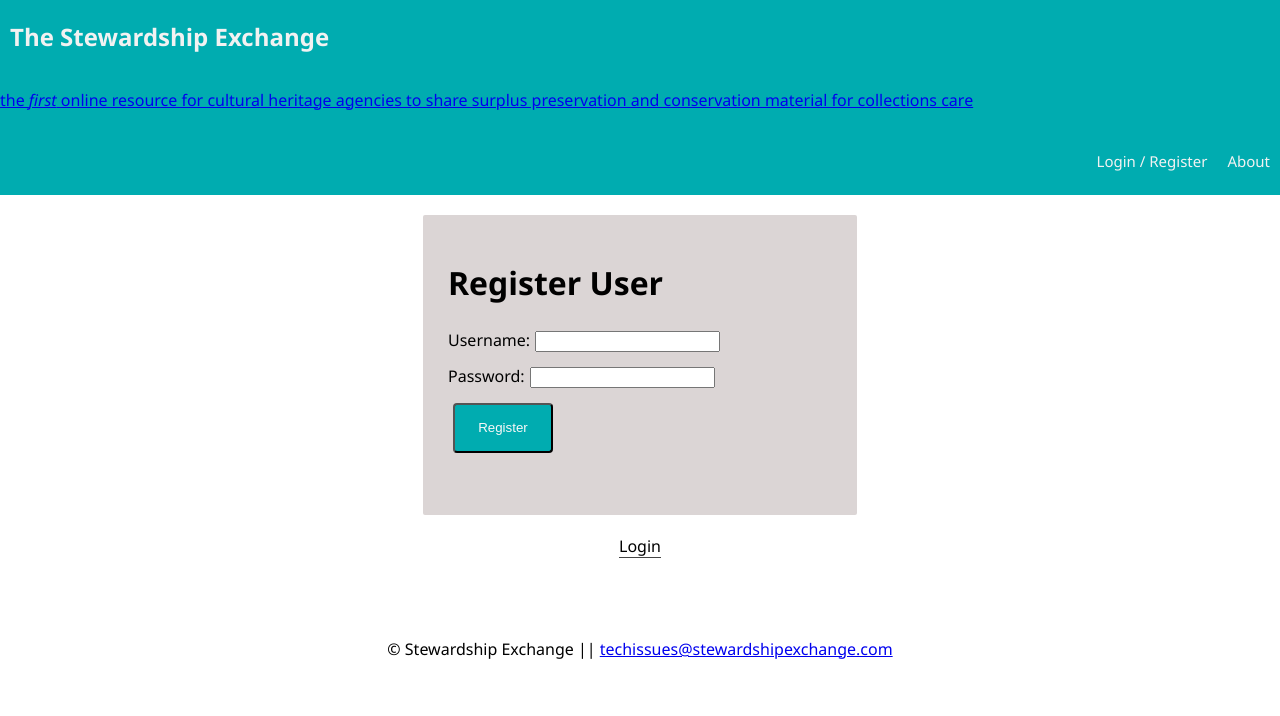
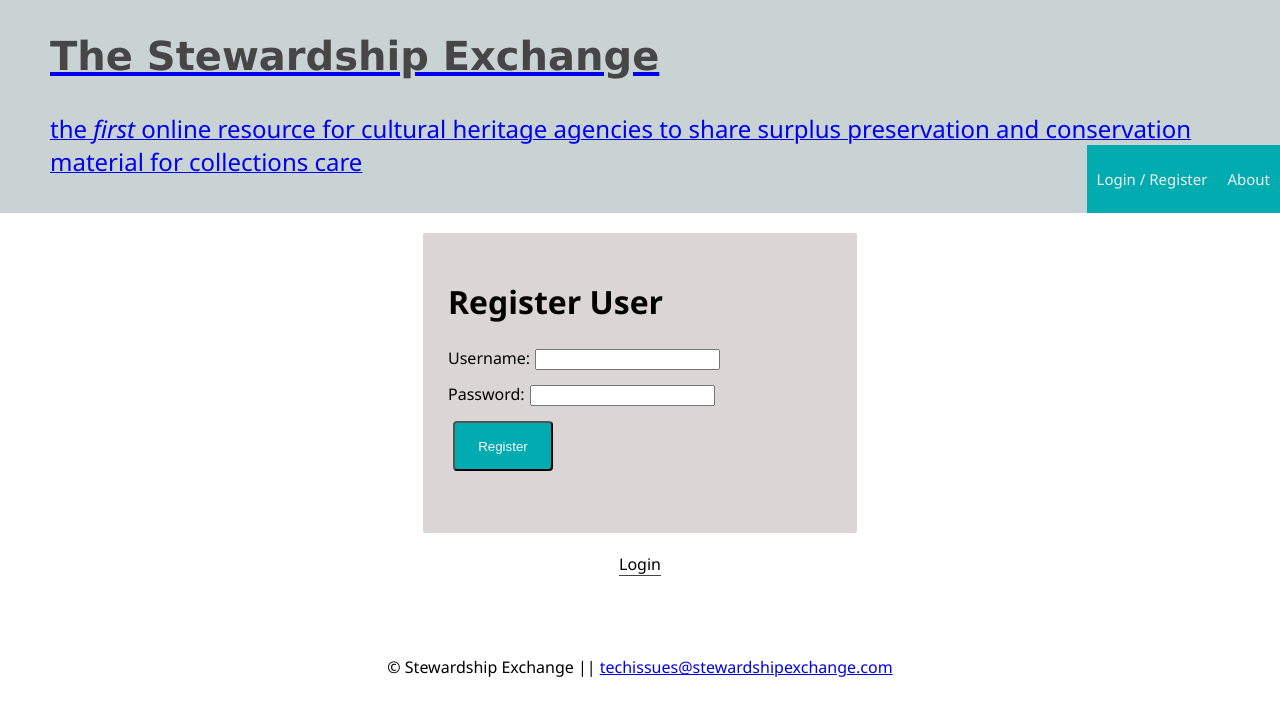
Before and after one commit to codingcolby/StewardshipExchange-Full-Stack, a React app: page /#/admin in a window 1280 px wide. Built offline with nearby package versions, Linux system fonts and the light colour scheme; no server answers.

Commit message:
adding padding to left of title

```diff
--- a/src/components/Nav/Nav.css
+++ b/src/components/Nav/Nav.css
@@ -1,14 +1,21 @@
 .nav-title {
-    font-size: 24px;
+    font-size: 40px;
     font-weight: 700;
-    display: inline-block;
-    color: #f2f2f2;
-    padding-left: 10px;
+    font-family: 'Lucida Sans', 'Lucida Sans Regular', 'Lucida Grande', 'Lucida Sans Unicode', Geneva, Verdana, sans-serif;
+    /* display: inline-block; */
+    color: #474646;
+    text-decoration: none;
+
 }
 
 .nav {
   overflow: hidden;
-  background-color: #00acb0;
+  background-color: hsl(180, 10%, 81%);
+  padding-left: 50px;
+}
+
+.tagline {
+  font-size: 24px;
 }
 
 .nav-link {
--- a/src/components/Nav/Nav.js
+++ b/src/components/Nav/Nav.js
@@ -20,9 +20,9 @@ const Nav = (props) => {
     <div className="nav">
       <Link to="/home">
         <h2 className="nav-title">The Stewardship Exchange</h2>
-        <p>the <em>first</em> online resource for cultural heritage agencies to share surplus
+        <span className="tagline">the <em>first</em> online resource for cultural heritage agencies to share surplus
 preservation and conservation material for collections care
-</p>
+</span>
       </Link>
       <div className="nav-right">
         <Link className="nav-link" to={loginLinkData.path}>
```
